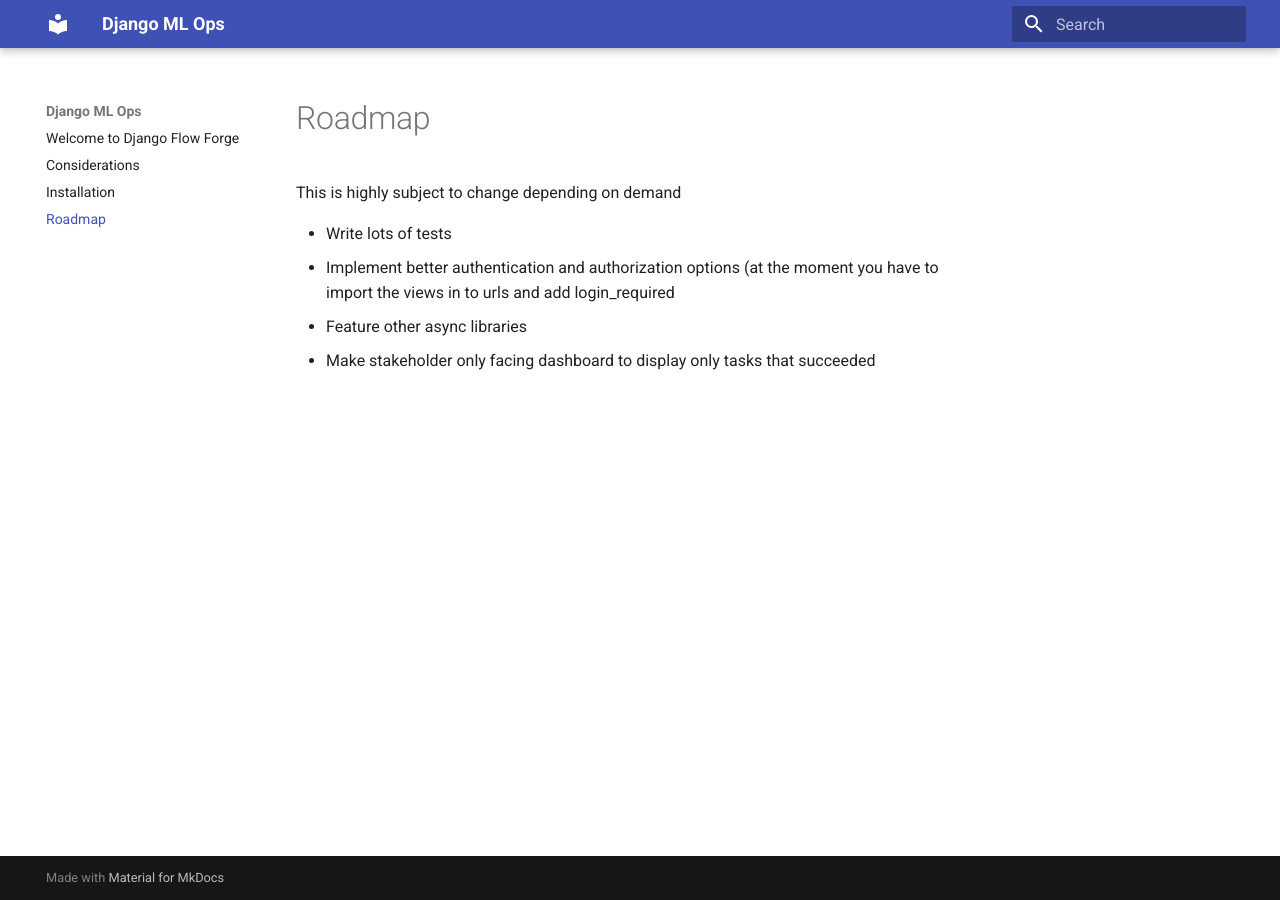
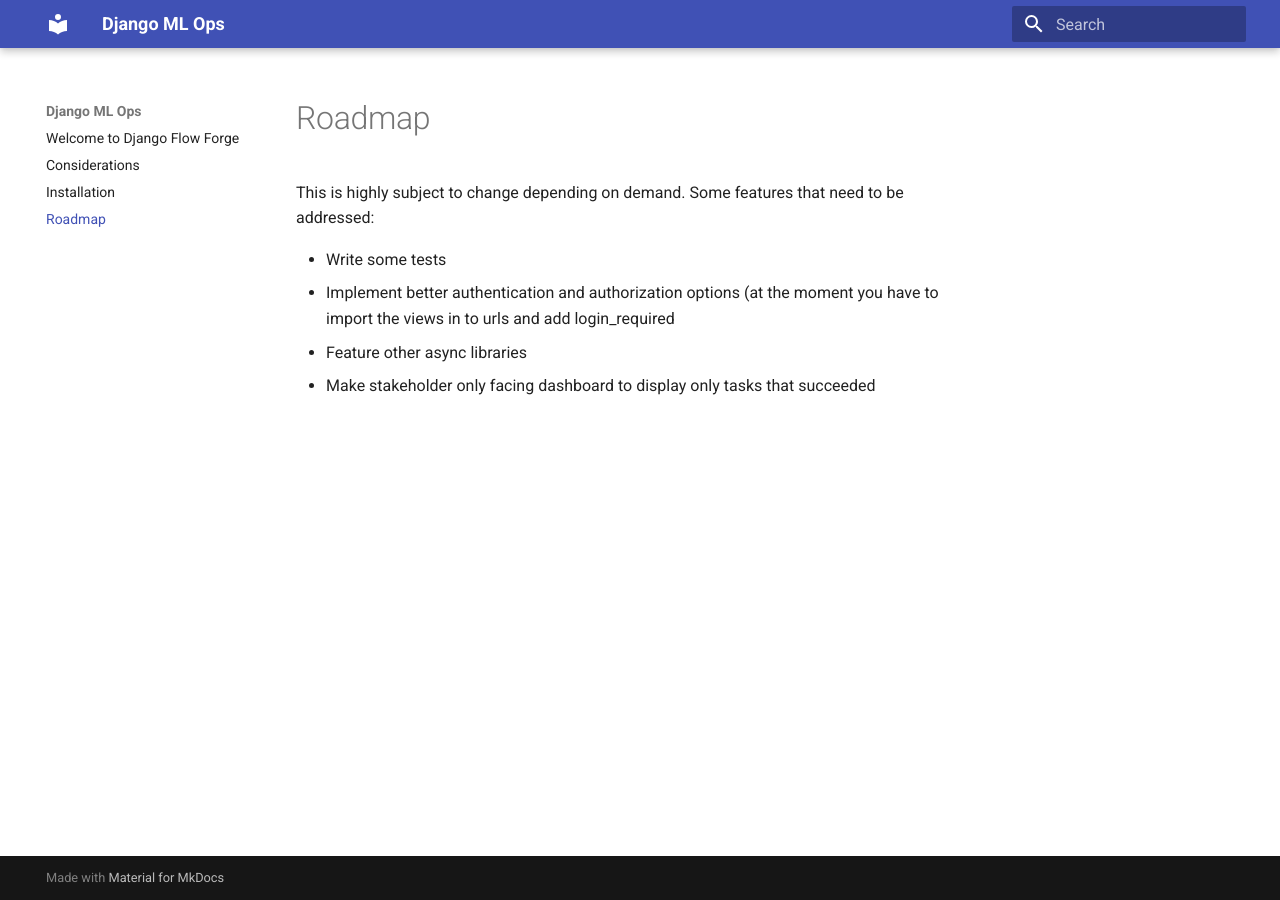
Before and after one commit to eddyojb88/django-flow-forge, an MkDocs documentation site: the page built from docs/roadmap.md, in a window 1280 px wide. Built offline with MkDocs 1.6.1 and Material for MkDocs 9.7.7, drawn with Linux system fonts in a browser that asks for light colours.

Commit message:
minor doc amendments

```diff
--- a/docs/roadmap.md
+++ b/docs/roadmap.md
@@ -1,8 +1,8 @@
 # Roadmap
 
-This is highly subject to change depending on demand
+This is highly subject to change depending on demand. Some features that need to be addressed:
 
- - Write lots of tests
+ - Write some tests
  - Implement better authentication and authorization options (at the moment you have to import the views in to urls and add login_required
  - Feature other async libraries
  - Make stakeholder only facing dashboard to display only tasks that succeeded
--- a/pyproject.toml
+++ b/pyproject.toml
@@ -4,7 +4,7 @@
 
 [project]
 name = "django-flow-forge"
-version = "0.2.1"
+version = "0.2.2"
 description = "Eliminate unnecessary system complexity in Data Ops and in Machine Learning Ops (MLOps) with this Django module for defining, running and monitoring flows."
 authors = [{name = "Ed Burmicz", email = "eddyojb@gmail.com"}]
 readme = "README.md"
```
Also changed, not shown: README.md (+5 -3 lines).
